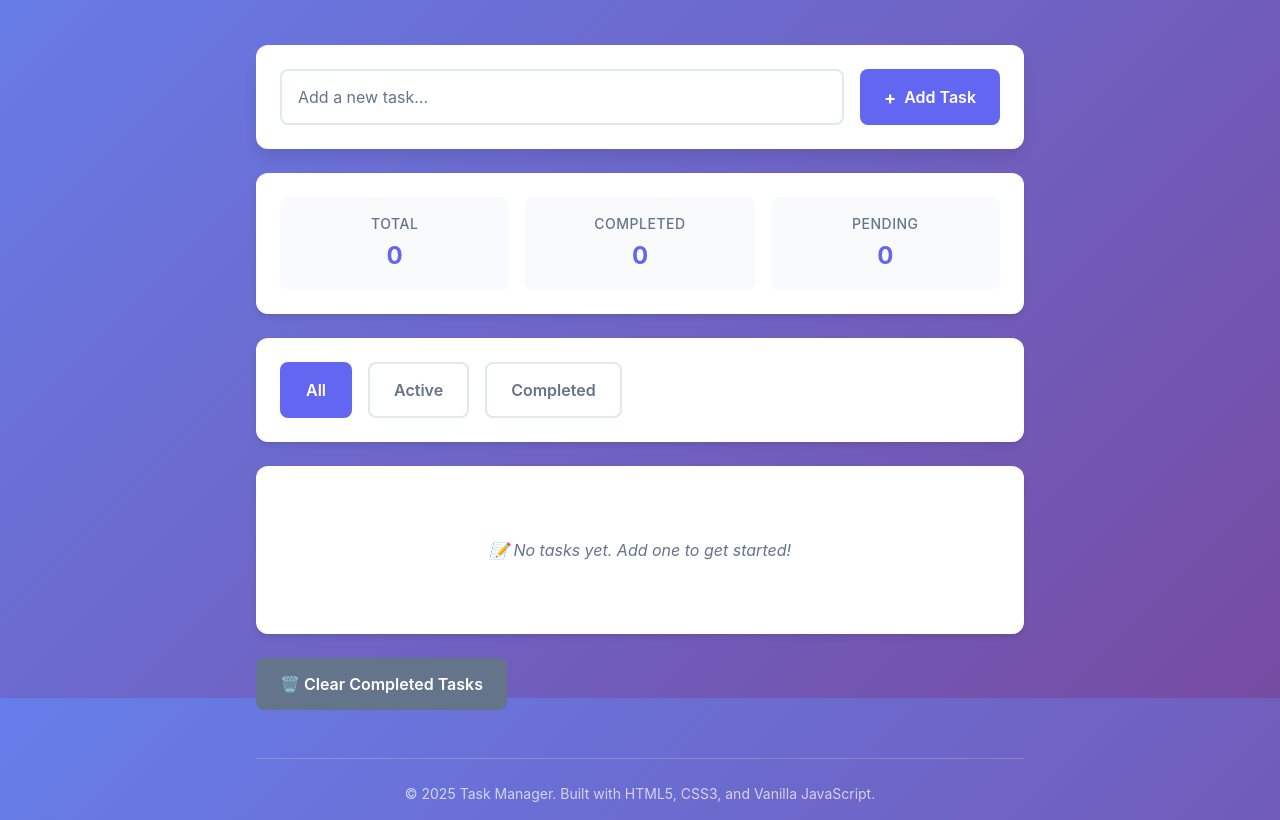
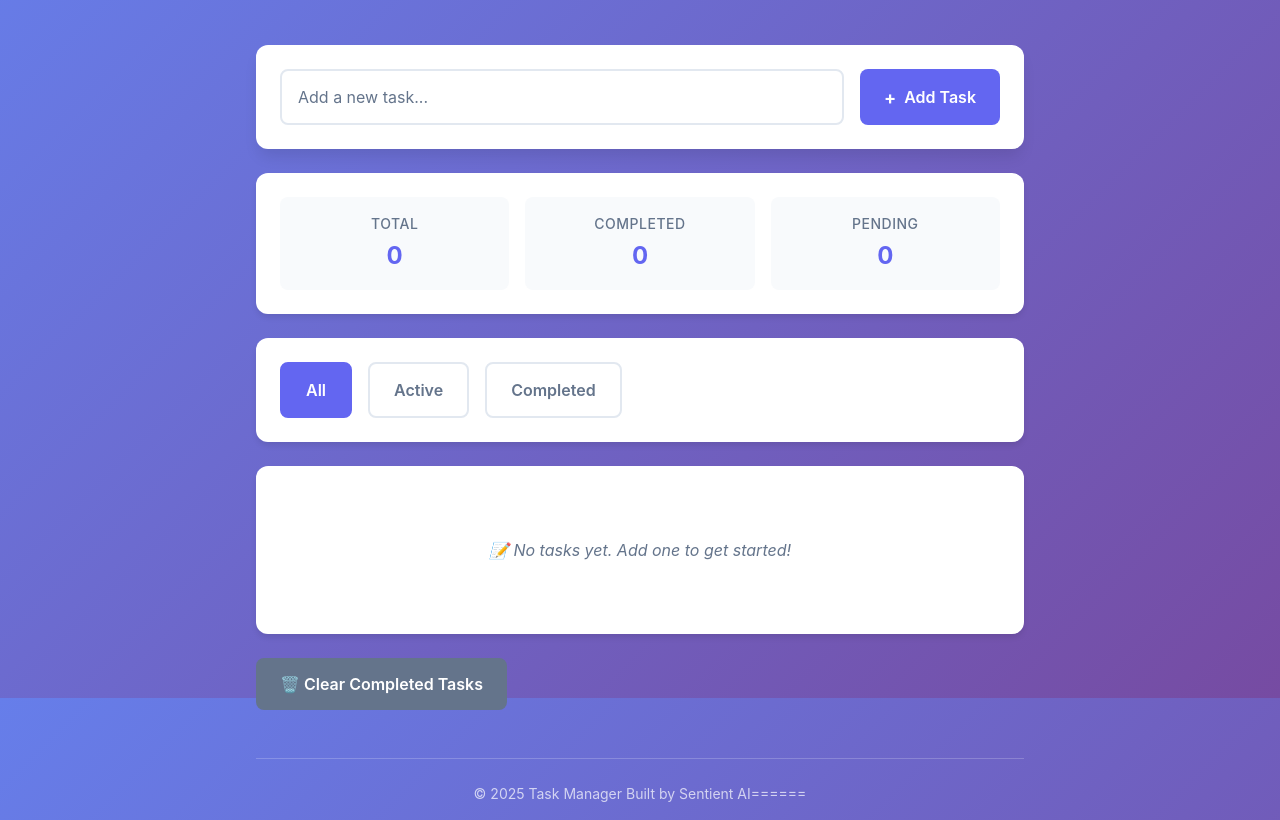
Before and after one commit to coder11125/Task-Manager, a plain HTML site: page index.html in a window 1280 px wide. Shown: the part 102-922 px from the top of the page. Drawn offline with Linux system fonts and the light colour scheme.

Commit message:
Change footer text and branding information
Updated footer text to reflect new branding.

```diff
--- a/index.html
+++ b/index.html
@@ -99,7 +99,7 @@
         </main>
 
         <footer>
-            <p>&copy; 2025 Task Manager. Built with HTML5, CSS3, and Vanilla JavaScript.</p>
+            <p>&copy; 2025 Task Manager <v1 class="0"></v1> Built by Sentient AI======</p>
         </footer>
     </div>
 
```
